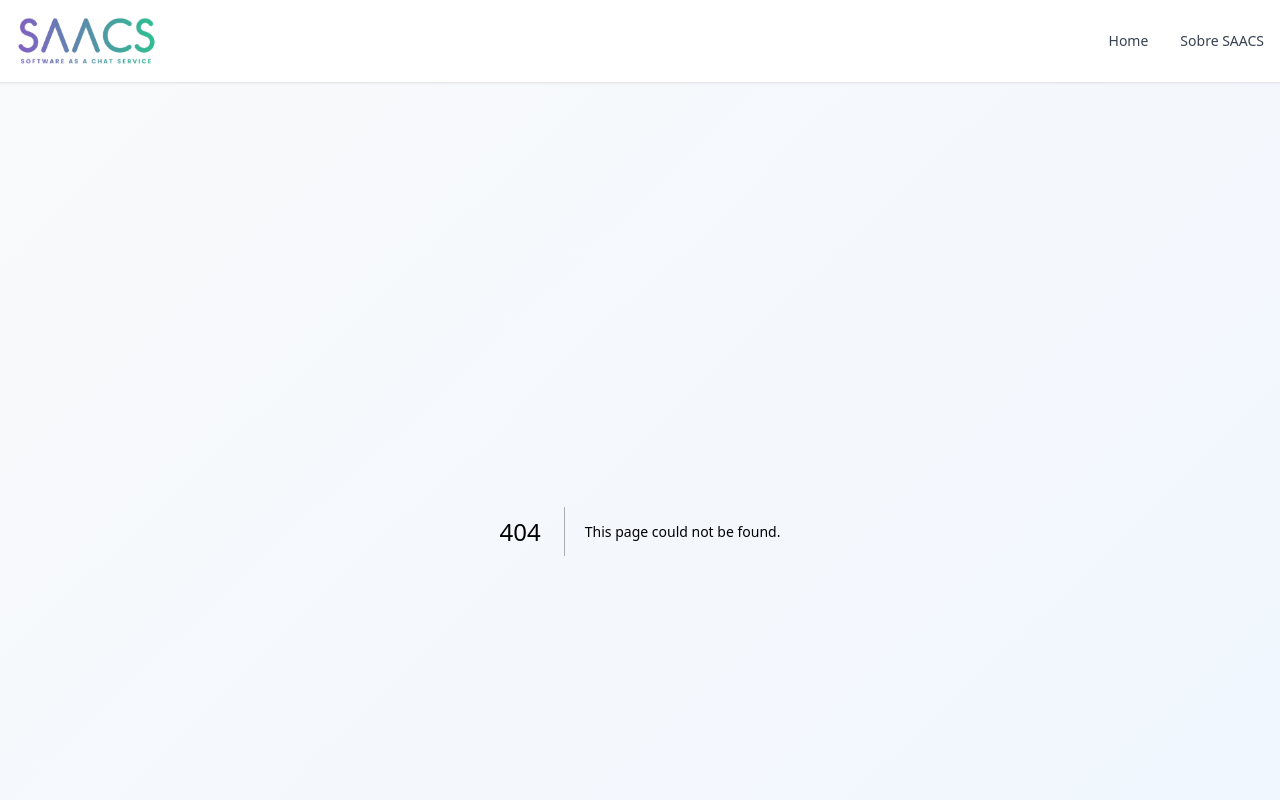
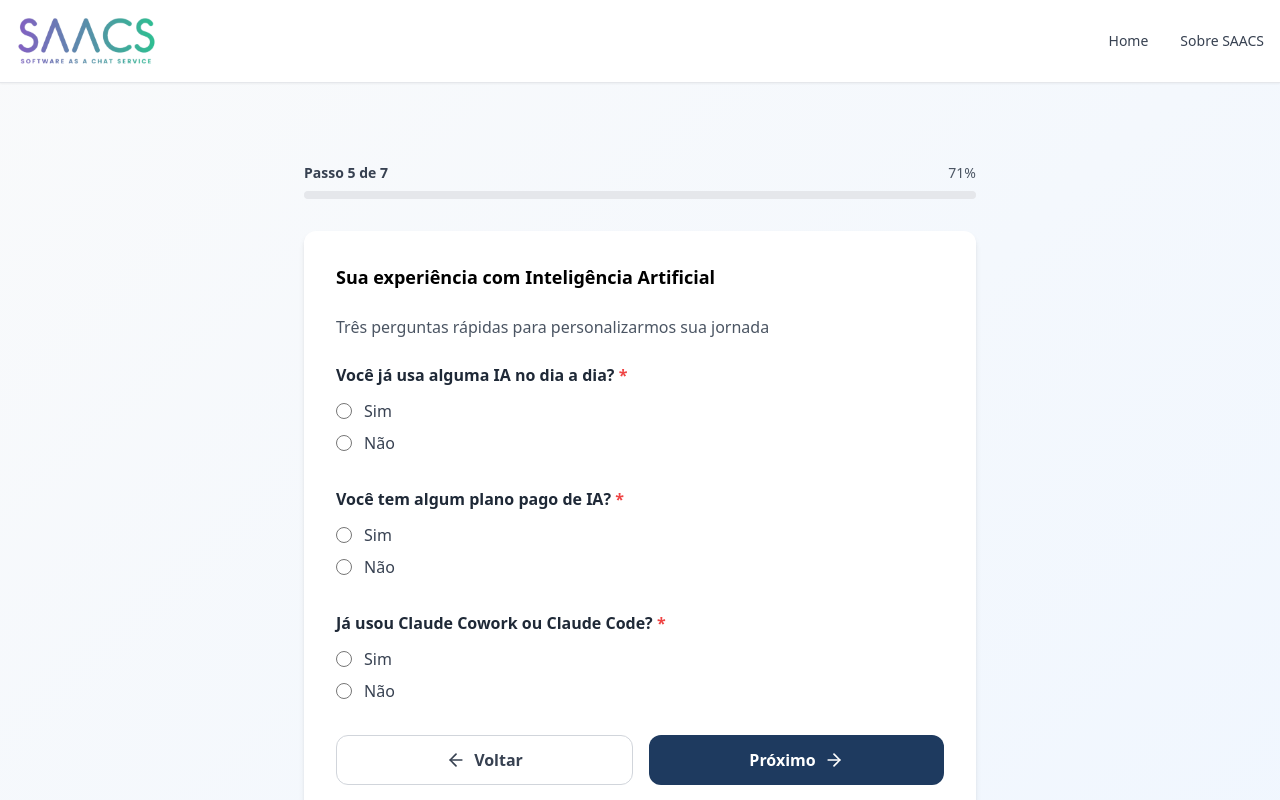
Before and after one commit to saacsai/saacs-onboarding, a Next.js app: page /standard/1/step-4b in a window 1280 px wide. Before the commit this address had no page. Shown: the top 800 px of the page. Built offline with nearby package versions, Linux system fonts and the light colour scheme; no server answers; the database is empty.

Commit message:
feat: step-4b com perguntas de IA (radio buttons, campo condicional qual plano)

```diff
--- a/app/standard/[lead_id]/step-4/page.tsx
+++ b/app/standard/[lead_id]/step-4/page.tsx
@@ -12,7 +12,7 @@ export default function Step4() {
       campoQuestao="questao_3"
       campoPlaceholder="placeholder_3"
       stepAnteriorUrl="/standard/[lead_id]/step-3"
-      proximoStepUrl="/standard/[lead_id]/step-5"
+      proximoStepUrl="/standard/[lead_id]/step-4b"
     />
   )
 }
--- /dev/null
+++ b/app/standard/[lead_id]/step-4b/page.tsx
@@ -0,0 +1,196 @@
+'use client'
+
+import { useState, useEffect } from 'react'
+import { useParams, useRouter } from 'next/navigation'
+import Link from 'next/link'
+import ProgressBar from '@/components/ProgressBar'
+import QuestionCard from '@/components/QuestionCard'
+import { supabase } from '@/lib/supabase'
+import { ArrowRight, ArrowLeft } from 'lucide-react'
+
+export default function Step4b() {
+  const params = useParams()
+  const router = useRouter()
+  const leadId = params.lead_id as string
+
+  const [ia1, setIa1] = useState<boolean | null>(null)
+  const [ia2, setIa2] = useState<boolean | null>(null)
+  const [ia2Qual, setIa2Qual] = useState('')
+  const [ia3, setIa3] = useState<boolean | null>(null)
+  const [loading, setLoading] = useState(true)
+  const [saving, setSaving] = useState(false)
+
+  useEffect(() => {
+    async function loadData() {
+      try {
+        const { data } = await supabase
+          .from('pre_anamnese_tilapia_standard')
+          .select('resposta_ia1, resposta_ia2, resposta_ia2_qual, resposta_ia3')
+          .eq('projeto_id', leadId)
+          .single() as { data: any }
+
+        if (data) {
+          if (data.resposta_ia1 !== null) setIa1(data.resposta_ia1)
+          if (data.resposta_ia2 !== null) setIa2(data.resposta_ia2)
+          if (data.resposta_ia2_qual) setIa2Qual(data.resposta_ia2_qual)
+          if (data.resposta_ia3 !== null) setIa3(data.resposta_ia3)
+        }
+      } catch (err) {
+        console.error('Erro ao carregar:', err)
+      } finally {
+        setLoading(false)
+      }
+    }
+
+    if (leadId) loadData()
+  }, [leadId])
+
+  const handleNext = async () => {
+    if (ia1 === null || ia2 === null || ia3 === null) {
+      alert('Por favor, responda todas as perguntas')
+      return
+    }
+    if (ia2 === true && !ia2Qual.trim()) {
+      alert('Por favor, informe qual plano você usa')
+      return
+    }
+
+    try {
+      setSaving(true)
+
+      await supabase
+        .from('pre_anamnese_tilapia_standard')
+        .update({
+          resposta_ia1: ia1,
+          resposta_ia2: ia2,
+          resposta_ia2_qual: ia2 ? ia2Qual : null,
+          resposta_ia3: ia3,
+          updated_at: new Date().toISOString()
+        })
+        .eq('projeto_id', leadId)
+
+      router.push(`/standard/${leadId}/step-5`)
+    } catch (err) {
+      console.error('Erro ao salvar:', err)
+      alert('Erro ao salvar respostas')
+    } finally {
+      setSaving(false)
+    }
+  }
+
+  if (loading) {
+    return (
+      <div className="py-8 text-center">
+        <div className="animate-spin inline-block">
+          <div className="w-8 h-8 border-4 border-tilapia-dark border-t-transparent rounded-full" />
+        </div>
+      </div>
+    )
+  }
+
+  return (
+    <div className="py-8">
+      <ProgressBar current={5} total={7} />
+
+      <QuestionCard
+        title="Sua experiência com Inteligência Artificial"
+        description="Três perguntas rápidas para personalizarmos sua jornada"
+      >
+        <div className="space-y-8">
+
+          {/* Q1 */}
+          <div>
+            <p className="font-semibold text-gray-800 mb-3">
+              Você já usa alguma IA no dia a dia? <span className="text-red-500">*</span>
+            </p>
+            <div className="flex flex-col gap-2">
+              {[{ label: 'Sim', value: true }, { label: 'Não', value: false }].map(({ label, value }) => (
+                <label key={label} className="flex items-center gap-3 cursor-pointer">
+                  <input
+                    type="radio"
+                    name="ia1"
+                    checked={ia1 === value}
+                    onChange={() => setIa1(value)}
+                    className="w-4 h-4 accent-tilapia-dark"
+                  />
+                  <span className="text-gray-700">{label}</span>
+                </label>
+              ))}
+            </div>
+          </div>
+
+          {/* Q2 */}
+          <div>
+            <p className="font-semibold text-gray-800 mb-3">
+              Você tem algum plano pago de IA? <span className="text-red-500">*</span>
+            </p>
+            <div className="flex flex-col gap-2">
+              {[{ label: 'Sim', value: true }, { label: 'Não', value: false }].map(({ label, value }) => (
+                <label key={label} className="flex items-center gap-3 cursor-pointer">
+                  <input
+                    type="radio"
+                    name="ia2"
+                    checked={ia2 === value}
+                    onChange={() => { setIa2(value); if (!value) setIa2Qual('') }}
+                    className="w-4 h-4 accent-tilapia-dark"
+                  />
+                  <span className="text-gray-700">{label}</span>
+                </label>
+              ))}
+            </div>
+            {ia2 === true && (
+              <div className="mt-3">
+                <input
+                  type="text"
+                  value={ia2Qual}
+                  onChange={(e) => setIa2Qual(e.target.value)}
+                  placeholder="Ex: ChatGPT Plus, Claude Pro, Gemini Advanced..."
+                  className="w-full p-3 border border-gray-300 rounded-lg focus:outline-none focus:ring-2 focus:ring-tilapia-dark text-sm"
+                />
+              </div>
+            )}
+          </div>
+
+          {/* Q3 */}
+          <div>
+            <p className="font-semibold text-gray-800 mb-3">
+              Já usou Claude Cowork ou Claude Code? <span className="text-red-500">*</span>
+            </p>
+            <div className="flex flex-col gap-2">
+              {[{ label: 'Sim', value: true }, { label: 'Não', value: false }].map(({ label, value }) => (
+                <label key={label} className="flex items-center gap-3 cursor-pointer">
+                  <input
+                    type="radio"
+                    name="ia3"
+                    checked={ia3 === value}
+                    onChange={() => setIa3(value)}
+                    className="w-4 h-4 accent-tilapia-dark"
+                  />
+                  <span className="text-gray-700">{label}</span>
+                </label>
+              ))}
+            </div>
+          </div>
+
+          {/* Navegação */}
+          <div className="flex gap-4">
+            <Link
+              href={`/standard/${leadId}/step-4`}
+              className="flex-1 border border-gray-300 text-gray-700 px-6 py-3 rounded-lg font-semibold hover:bg-gray-50 transition-colors flex items-center justify-center gap-2"
+            >
+              <ArrowLeft size={20} /> Voltar
+            </Link>
+            <button
+              onClick={handleNext}
+              disabled={saving}
+              className="flex-1 bg-tilapia-dark text-white px-6 py-3 rounded-lg font-semibold hover:opacity-90 transition-colors disabled:opacity-50 flex items-center justify-center gap-2"
+            >
+              {saving ? 'Salvando...' : <>Próximo <ArrowRight size={20} /></>}
+            </button>
+          </div>
+
+        </div>
+      </QuestionCard>
+    </div>
+  )
+}
--- a/app/standard/[lead_id]/step-5/page.tsx
+++ b/app/standard/[lead_id]/step-5/page.tsx
@@ -7,8 +7,8 @@ export default function Step5() {
   return (
     <OnboardingReviewStep
       config={standardConfig}
-      stepAtual={5}
-      stepAnteriorUrl="/standard/[lead_id]/step-4"
+      stepAtual={6}
+      stepAnteriorUrl="/standard/[lead_id]/step-4b"
       proximoStepUrl="/standard/[lead_id]/step-6"
       camposResposta={['resposta_1', 'resposta_2', 'resposta_3']}
       camposQuestao={['questao_1', 'questao_2', 'questao_3']}
--- a/app/standard/[lead_id]/step-6/page.tsx
+++ b/app/standard/[lead_id]/step-6/page.tsx
@@ -7,7 +7,7 @@ export default function Step6() {
   return (
     <OnboardingCompleteStep
       config={standardConfig}
-      stepAtual={6}
+      stepAtual={7}
       stepAnteriorUrl="/standard/[lead_id]/step-5"
     />
   )
--- a/config/standard.config.ts
+++ b/config/standard.config.ts
@@ -6,7 +6,7 @@ import { OnboardingConfig } from '@/lib/onboarding-types'
 
 export const standardConfig: OnboardingConfig = {
   nome: 'TILAPIA Standard',
-  totalSteps: 6,
+  totalSteps: 7,
 
   tabelaRespostas: 'pre_anamnese_tilapia_standard',
   tabelaQuestoes: 'pre_anamnese_questoes',
```
